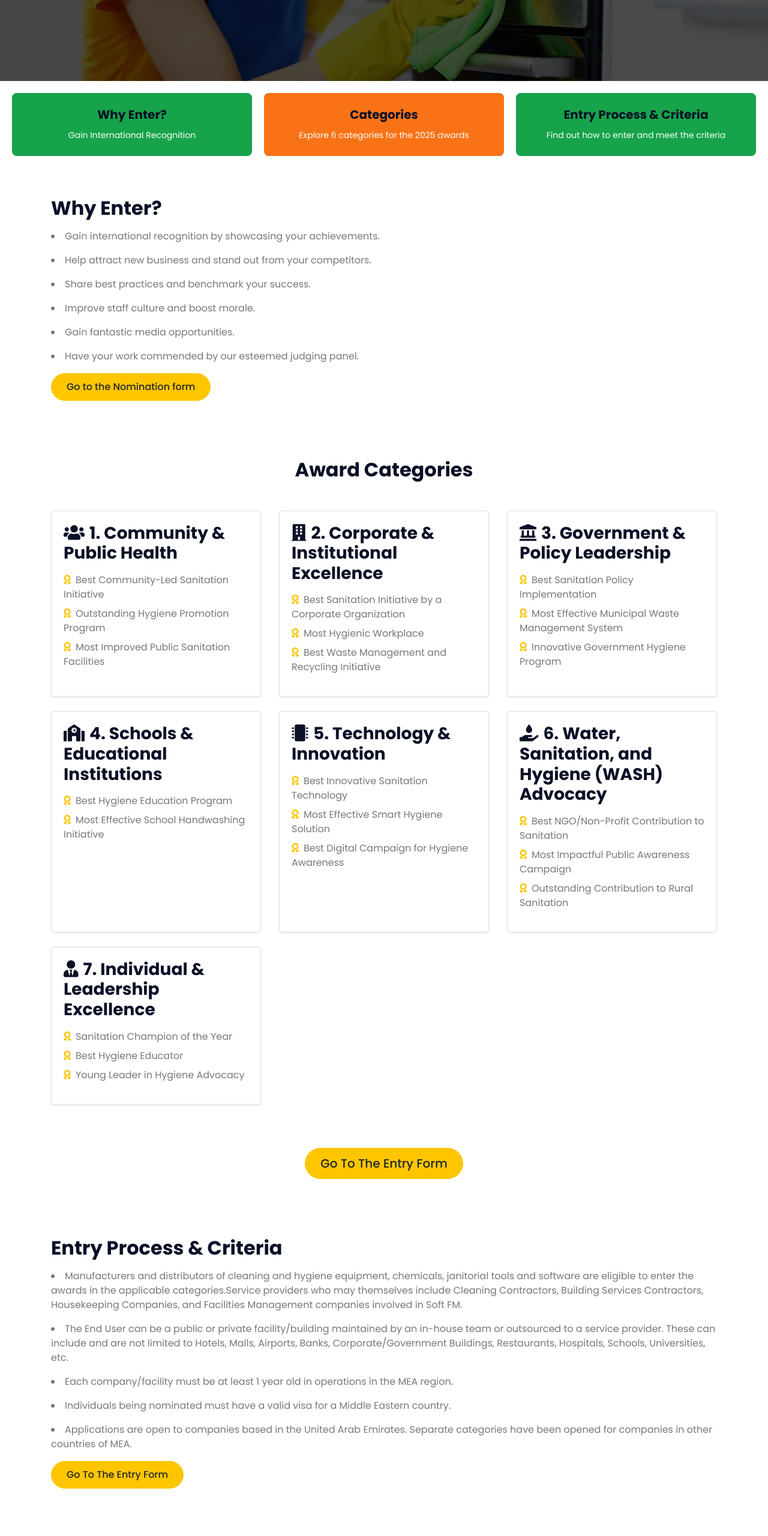
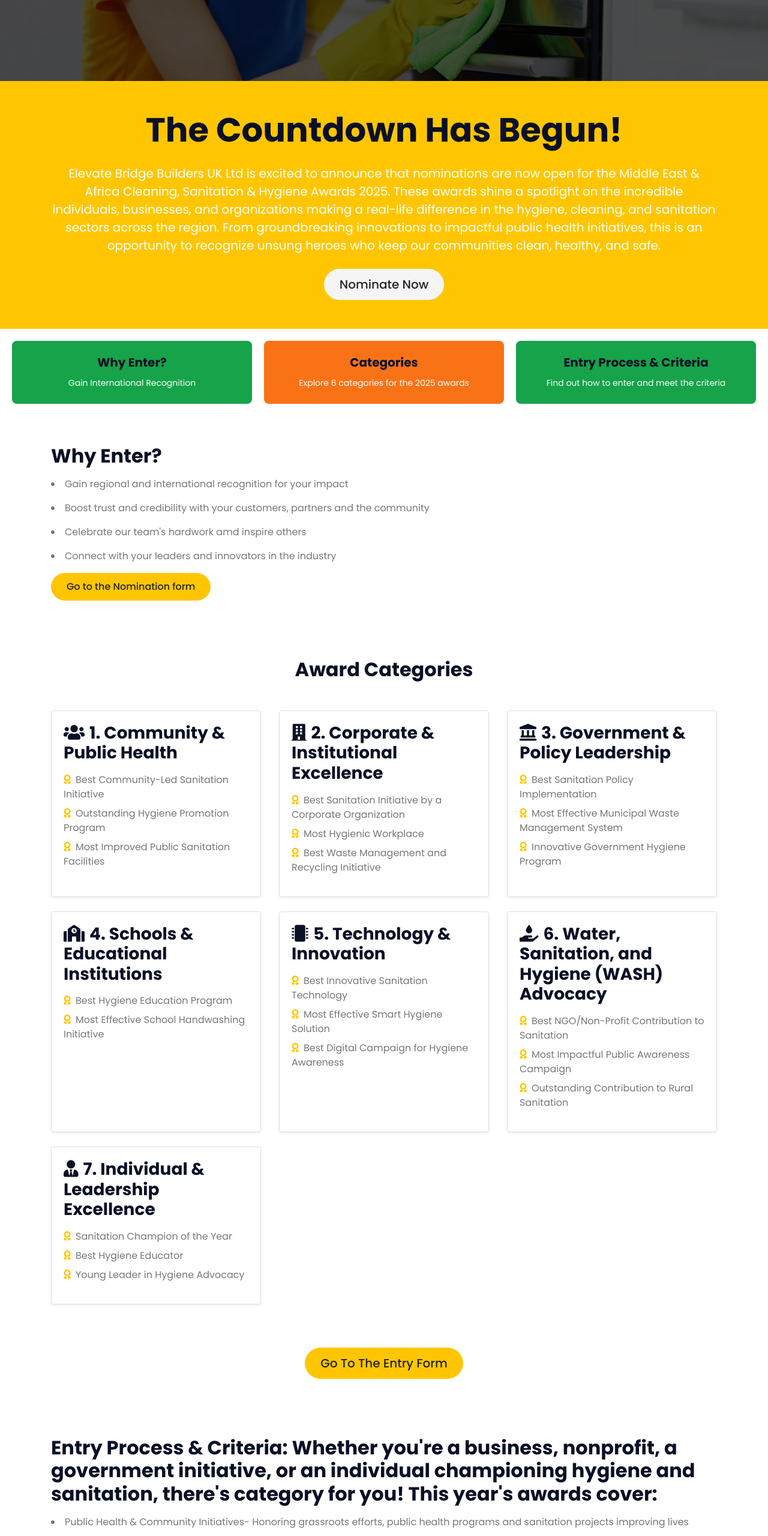
Before and after one commit to katg999/AWARDS-WEBSITE, a plain HTML site: page index.html in a window 1280 px wide. Shown: the part 940-3500 px from the top of the page at 60% size. Drawn offline with nearby package versions, Linux system fonts and the light colour scheme.

Commit message:
ImmediateRelease1

```diff
--- a/index.html
+++ b/index.html
@@ -131,6 +131,7 @@
       </div>
     </div>
     <!-- Awards Section End -->
+    <!-- Awards Section End -->
 
     <!-- Carousel Start -->
     <div class="container-fluid p-0">
@@ -206,6 +207,30 @@
       </div>
     </div>
     <!-- Carousel End -->
+
+    <!-- Announcement Section Start -->
+    <div class="container-fluid py-5 bg-primary text-white">
+      <div class="container text-center">
+        <h2 class="display-4 mb-4">The Countdown Has Begun!</h2>
+        <p class="lead mb-4">
+          Elevate Bridge Builders UK Ltd is excited to announce that nominations
+          are now open for the
+          <strong
+            >Middle East & Africa Cleaning, Sanitation & Hygiene Awards
+            2025</strong
+          >. These awards shine a spotlight on the incredible individuals,
+          businesses, and organizations making a real-life difference in the
+          hygiene, cleaning, and sanitation sectors across the region. From
+          groundbreaking innovations to impactful public health initiatives,
+          this is an opportunity to recognize unsung heroes who keep our
+          communities clean, healthy, and safe.
+        </p>
+        <a href="nomination-form.html" class="btn btn-light btn-lg"
+          >Nominate Now</a
+        >
+      </div>
+    </div>
+    <!-- Announcement Section End -->
 
     <!-- Contact Info Start -->
     <!DOCTYPE html>
@@ -295,16 +320,17 @@
     <section id="why-enter" class="container py-5">
       <h2>Why Enter?</h2>
       <p>
-        <li>Gain international recognition by showcasing your achievements.</li>
+        <li>Gain regional and international recognition for your impact</li>
       </p>
       <p>
-        <li>Help attract new business and stand out from your competitors.</li>
+        <li>
+          Boost trust and credibility with your customers, partners and the
+          community
+        </li>
       </p>
-      <p><li>Share best practices and benchmark your success.</li></p>
-      <p><li>Improve staff culture and boost morale.</li></p>
-      <p><li>Gain fantastic media opportunities.</li></p>
-      <p><li>Have your work commended by our esteemed judging panel.</li></p>
-      <a href="#entry-form" class="btn btn-primary"
+      <p><li>Celebrate our team's hardwork amd inspire others</li></p>
+      <p><li>Connect with your leaders and innovators in the industry</li></p>
+      <a href="nomination-form.html" class="btn btn-primary"
         >Go to the Nomination form</a
       >
     </section>
@@ -491,55 +517,53 @@
       </div>
 
       <div class="text-center mt-5">
-        <a href="#entry-form" class="btn btn-primary btn-lg"
+        <a href="nomination-form.html" class="btn btn-primary btn-lg"
           >Go To The Entry Form</a
         >
       </div>
     </section>
     <section id="entry-process" class="container py-5">
-      <h2>Entry Process & Criteria</h2>
+      <h2>
+        Entry Process & Criteria: Whether you're a business, nonprofit, a
+        government initiative, or an individual championing hygiene and
+        sanitation, there's category for you! This year's awards cover:
+      </h2>
 
       <p>
         <li>
-          Manufacturers and distributors of cleaning and hygiene equipment,
-          chemicals, janitorial tools and software are eligible to enter the
-          awards in the applicable categories.Service providers who may
-          themselves include Cleaning Contractors, Building Services
-          Contractors, Housekeeping Companies, and Facilities Management
-          companies involved in Soft FM.
+          Public Health & Community Initiatives- Honoring grassroots efforts,
+          public health programs and sanitation projects improving lives
         </li>
       </p>
 
       <p>
         <li>
-          The End User can be a public or private facility/building maintained
-          by an in-house team or outsourced to a service provider. These can
-          include and are not limited to Hotels, Malls, Airports, Banks,
-          Corporate/Government Buildings, Restaurants, Hospitals, Schools,
-          Universities, etc.
+          Corporate & Workspace Excellence - Recognising businesses that go
+          above and beyond in hygiene, sustianability and waste management
         </li>
       </p>
       <p>
         <li>
-          Each company/facility must be at least 1 year old in operations in the
-          MEA region.
+          Innovation & Technology - Showcasing game-changing solutions that are
+          shaping the future of hygiene
         </li>
       </p>
       <p>
         <li>
-          Individuals being nominated must have a valid visa for a Middle
-          Eastern country.
+          Schools & Education- Celebrating schools and educators promoting
+          hygiene awareness among students
         </li>
       </p>
       <p>
         <li>
-          Applications are open to companies based in the United Arab Emirates.
-          Separate categories have been opened for companies in other countries
-          of MEA.
+          Advocacy & Leadership - Highlighting the leaderd and organisations
+          driving real change in WASH (Water, Sanitation & Hygiene) policies.
         </li>
       </p>
 
-      <a href="#entry-form" class="btn btn-primary">Go To The Entry Form</a>
+      <a href="nomination-form.html" class="btn btn-primary"
+        >Go To The Entry Form</a
+      >
     </section>
 
     <!-- Footer Start -->
```
Also changed, not shown: about.html (+3 -9 lines), admin.html (+1 -0 lines), contact.html (+1 -1 lines), nomination-form.html (+39 -4 lines), project.html (+3 -1 lines).
